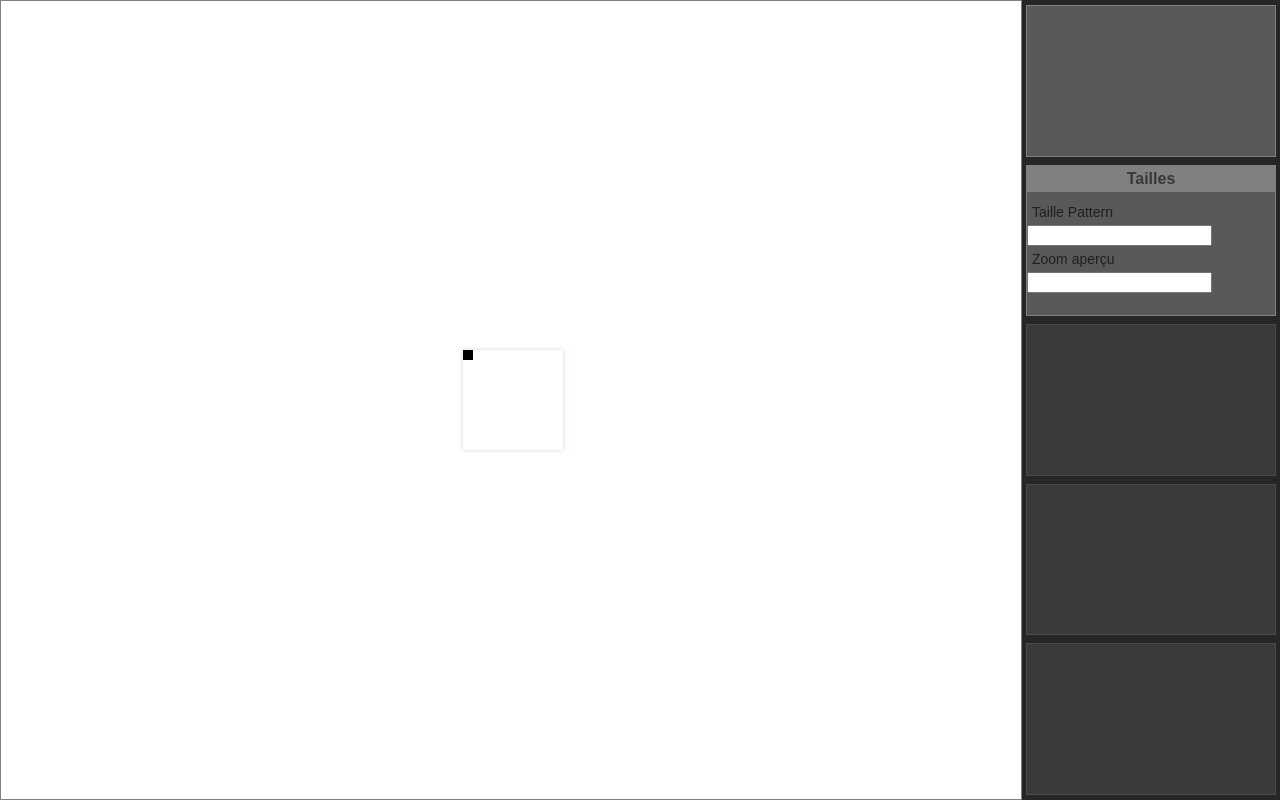
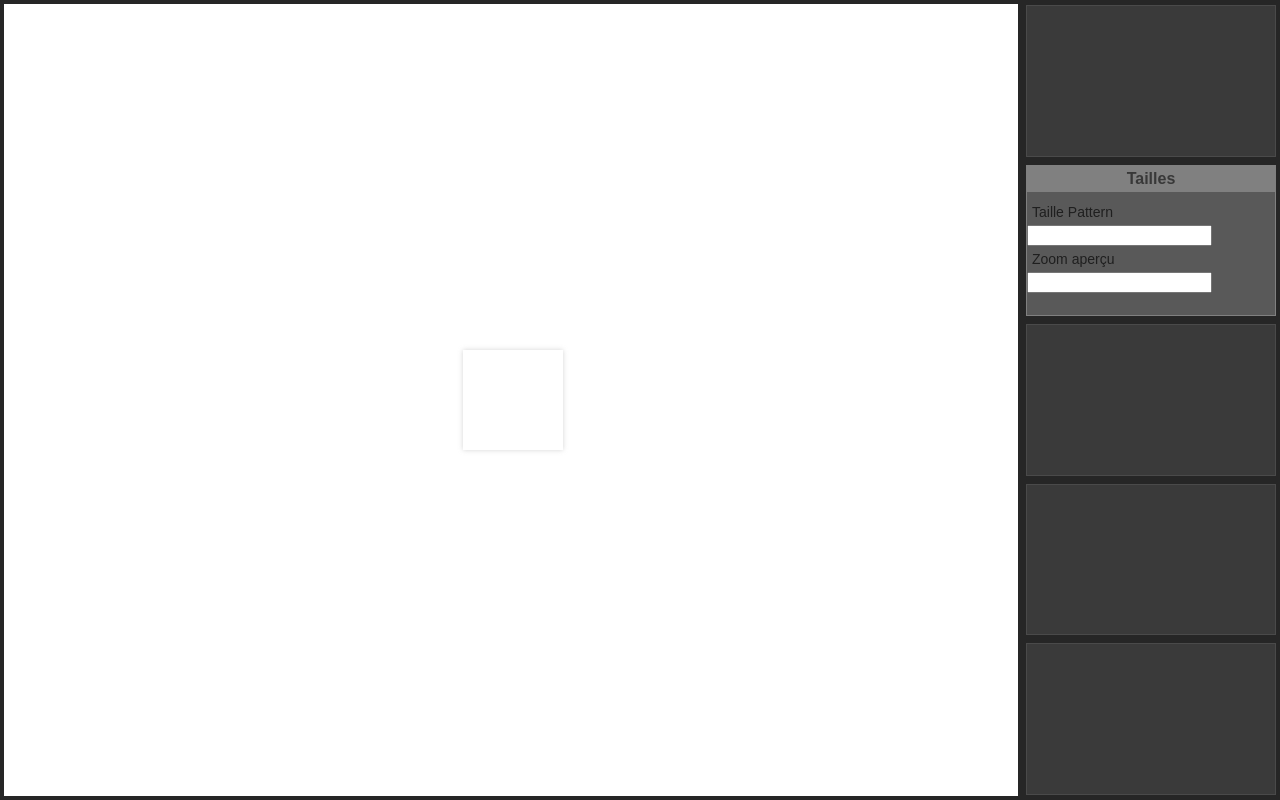
Before and after one commit to EliePse/Pattern-Creator, a plain HTML site: page index.html in a window 1280 px wide. Drawn offline with Linux system fonts and the light colour scheme.

Commit message:
Amélioration CSS-Objet (mérite d'être encore amélioré)

```diff
--- a/index.html
+++ b/index.html
@@ -13,18 +13,20 @@
 
 		<div class="window-editor">
 
-			<div class="panel panel-render">
+			<div class="frame frame-render">
 
 				<div class="toCenterY ghost"></div>
 				<div class="panel-canvas toCenterY">
 					<div class="brush"></div>
 					<canvas id="canvas" width="100" height="100"></canvas>
 				</div>
+				<div class="layer-preview"></div>
 
 			</div>
 
-			<div class="panel-tools">
-				<div class="panel colorPicker"></div>
+			<div class="frame frame-tools">
+
+				<div class="panel colorPicker none"></div>
 
 				<div class="panel sizeManager">
 
@@ -45,6 +47,7 @@
 				<div class="panel none"></div>
 				<div class="panel none"></div>
 				<div class="panel none"></div>
+
 			</div>
 
 		</div>
--- a/script.js
+++ b/script.js
@@ -2,8 +2,8 @@ $(function() {
 
 	var canvas = document.getElementById('canvas'),
 		ctx = canvas.getContext('2d'),
-		$canvas = $('.panel-render .panel-canvas canvas'),
-		$brush = $('.panel-render .panel-canvas .brush');
+		$canvas = $('.frame-render .panel-canvas canvas'),
+		$brush = $('.frame-render .panel-canvas .brush');
 
 	var TOOLS = {
 			brush : {
@@ -90,7 +90,7 @@ $(function() {
 
 		}
 
-		$('.panel-render').css('background-image', 'url('+ ca.toDataURL() +')');
+		$('.layer-preview').css('background-image', 'url('+ ca.toDataURL() +')');
 
 	}
 
--- a/style.css
+++ b/style.css
@@ -59,20 +59,36 @@ html, body {
 
 }
 
+.layer-preview {
+
+	position: absolute;
+	top:4px; right:4px; bottom:4px; left: 4px;
+
+	background-position: center;
+	background-repeat: repeat;
+	background-color: #fff;
+
+	z-index: 5;
+
+}
+
+
+
+
+
 
 
 /***********************
 	  PANEL[render]
  ***********************/
 
-.panel-render {
+.frame-render {
 
 	flex: 1;
+	position: relative;
 
 	height: 100%;
 	text-align: center;
-
-	background-color: #fff;
 
 	margin-right: 2px;
 
@@ -99,15 +115,18 @@ html, body {
 	box-shadow: 0px 0px 5px 0px rgba(150,150,150, 0.4);
 	background-color: #fff;
 
-	cursor: crosshair;
+/*	cursor: crosshair;*/
+	cursor: none;
 	overflow: hidden;
+
+	z-index: 10;
 
 }
 
 .panel-canvas .brush {
 
 	position: absolute;
-
+	display: none;
 	width: 10px;
 	height: 10px;
 
@@ -135,13 +154,11 @@ html, body {
 
 
 
-
-
 /***********************
-	  PANEL[render]
+	  PANEL[tools]
  ***********************/
 
-.panel-tools {
+.frame-tools {
 
 
 	display: flex;
@@ -155,17 +172,17 @@ html, body {
 
 }
 
-.panel-tools > .panel {
+.frame-tools > .panel {
 
 	flex: 1;
 	margin: 4px 0px 4px 0px;
 
 }
 
-.panel-tools > .panel:last-child { margin-bottom: 5px; }
-.panel-tools > .panel:first-child { margin-top: 5px; }
+.frame-tools > .panel:last-child { margin-bottom: 5px; }
+.frame-tools > .panel:first-child { margin-top: 5px; }
 
-.panel-tools > .panel.none {
+.frame-tools > .panel.none {
 
 	opacity: 0.4;
 
```
